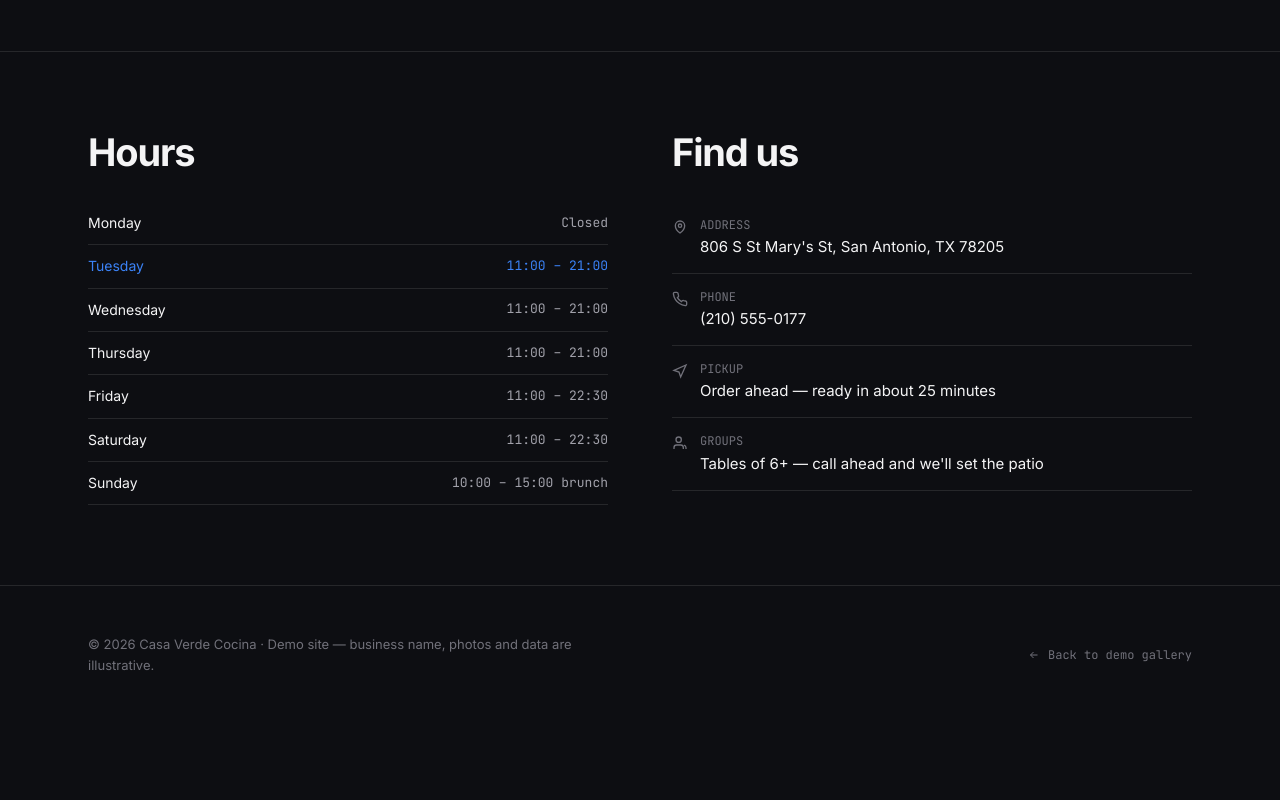
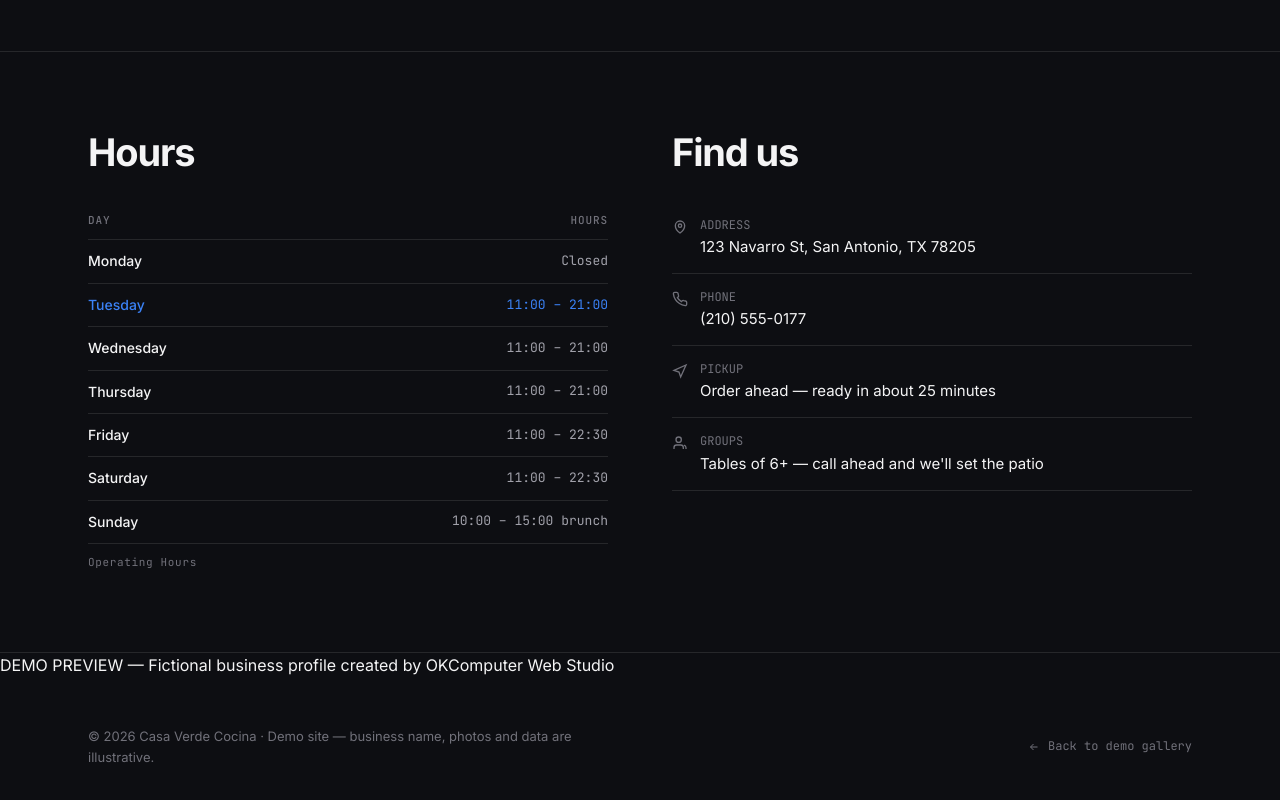
Before and after one commit to producedbymeex/okcomputer-agency, a plain HTML site: page app/restaurant.html in a window 1280 px wide. Shown: the part 2664-3464 px from the top of the page. Before the commit the page ends 3380 px from the top, so only its background shows below. Drawn offline with Linux system fonts and the light colour scheme.

Commit message:
feat: complete restaurant theme styling, semantic table, directions link, and demo badge

```diff
--- a/app/restaurant.html
+++ b/app/restaurant.html
@@ -11,7 +11,7 @@
 <link rel="stylesheet" href="assets/css/main.css">
 <style>:root { --accent: #3b82f6; }</style>
 </head>
-<body>
+<body class="theme-restaurant">
 
 <nav class="nav">
   <div class="container nav-inner">
@@ -50,6 +50,8 @@
     </div>
   </div>
 </header>
+
+<main id="main-content">
 
 <div class="metrics">
   <div class="container metrics-row">
@@ -111,26 +113,35 @@
         <h2 data-i18n="visitH">Hours</h2>
       </div>
       <table class="hours-table">
-        <tr data-day="mon"><td data-i18n="dayMon">Monday</td><td data-i18n="closed">Closed</td></tr>
-        <tr data-day="tue"><td data-i18n="dayTue">Tuesday</td><td>11:00 – 21:00</td></tr>
-        <tr data-day="wed"><td data-i18n="dayWed">Wednesday</td><td>11:00 – 21:00</td></tr>
-        <tr data-day="thu"><td data-i18n="dayThu">Thursday</td><td>11:00 – 21:00</td></tr>
-        <tr data-day="fri"><td data-i18n="dayFri">Friday</td><td>11:00 – 22:30</td></tr>
-        <tr data-day="sat"><td data-i18n="daySat">Saturday</td><td>11:00 – 22:30</td></tr>
-        <tr data-day="sun"><td data-i18n="daySun">Sunday</td><td data-i18n="brunch">10:00 – 15:00 brunch</td></tr>
+        <caption data-i18n="hoursCaption">Operating Hours</caption>
+        <thead>
+          <tr><th scope="col">Day</th><th scope="col">Hours</th></tr>
+        </thead>
+        <tbody>
+          <tr data-day="mon"><th scope="row" data-i18n="dayMon">Monday</th><td data-i18n="closed">Closed</td></tr>
+          <tr data-day="tue"><th scope="row" data-i18n="dayTue">Tuesday</th><td>11:00 – 21:00</td></tr>
+          <tr data-day="wed"><th scope="row" data-i18n="dayWed">Wednesday</th><td>11:00 – 21:00</td></tr>
+          <tr data-day="thu"><th scope="row" data-i18n="dayThu">Thursday</th><td>11:00 – 21:00</td></tr>
+          <tr data-day="fri"><th scope="row" data-i18n="dayFri">Friday</th><td>11:00 – 22:30</td></tr>
+          <tr data-day="sat"><th scope="row" data-i18n="daySat">Saturday</th><td>11:00 – 22:30</td></tr>
+          <tr data-day="sun"><th scope="row" data-i18n="daySun">Sunday</th><td data-i18n="brunch">10:00 – 15:00 brunch</td></tr>
+        </tbody>
       </table>
     </div>
     <div>
       <div class="section-head" style="margin-bottom:28px;">
         <h2 data-i18n="findH">Find us</h2>
       </div>
-      <div class="info-line"><svg width="16" height="16" viewBox="0 0 24 24" fill="none" stroke="currentColor" stroke-width="2"><path d="M12 21s-7-5.1-7-11a7 7 0 1 1 14 0c0 5.9-7 11-7 11z"/><circle cx="12" cy="10" r="2.5"/></svg><div><span class="lbl" data-i18n="lblAddress">ADDRESS</span><a href="#" data-demo-action="directions" data-i18n="addr">806 S St Mary's St, San Antonio, TX 78205</a></div></div>
+      <div class="info-line"><svg width="16" height="16" viewBox="0 0 24 24" fill="none" stroke="currentColor" stroke-width="2"><path d="M12 21s-7-5.1-7-11a7 7 0 1 1 14 0c0 5.9-7 11-7 11z"/><circle cx="12" cy="10" r="2.5"/></svg><div><span class="lbl" data-i18n="lblAddress">ADDRESS</span><a href="https://maps.google.com/?q=123+Navarro+St+San+Antonio+TX" target="_blank" rel="noopener" class="info-line-val" data-i18n="valAddr">123 Navarro St, San Antonio, TX 78205</a></div></div>
       <div class="info-line"><svg width="16" height="16" viewBox="0 0 24 24" fill="none" stroke="currentColor" stroke-width="2"><path d="M22 16.9v3a2 2 0 0 1-2.2 2 19.8 19.8 0 0 1-8.6-3.1 19.5 19.5 0 0 1-6-6A19.8 19.8 0 0 1 2.1 4.2 2 2 0 0 1 4.1 2h3a2 2 0 0 1 2 1.7c.1 1 .4 2 .7 2.9a2 2 0 0 1-.4 2.1L8.1 10a16 16 0 0 0 6 6l1.3-1.3a2 2 0 0 1 2.1-.4c.9.3 1.9.6 2.9.7a2 2 0 0 1 1.6 2z"/></svg><div><span class="lbl" data-i18n="lblPhone">PHONE</span><a href="tel:+12105550177" data-i18n="phone">(210) 555-0177</a></div></div>
       <div class="info-line"><svg width="16" height="16" viewBox="0 0 24 24" fill="none" stroke="currentColor" stroke-width="2"><path d="M3 11l18-8-8 18-2.5-7.5z"/></svg><div><span class="lbl" data-i18n="lblOrder">PICKUP</span><span data-i18n="order">Order ahead — ready in about 25 minutes</span></div></div>
       <div class="info-line"><svg width="16" height="16" viewBox="0 0 24 24" fill="none" stroke="currentColor" stroke-width="2"><path d="M17 21v-2a4 4 0 0 0-4-4H7a4 4 0 0 0-4 4v2"/><circle cx="10" cy="7" r="4"/><path d="M21 21v-2a4 4 0 0 0-3-3.87"/></svg><div><span class="lbl" data-i18n="lblGroup">GROUPS</span><span data-i18n="groups">Tables of 6+ — call ahead and we'll set the patio</span></div></div>
     </div>
   </div>
 </section>
+
+<div class="demo-badge" data-i18n="demo_badge">DEMO PREVIEW — Fictional business profile created by OKComputer Web Studio</div>
+</main>
 
 <footer class="footer">
   <div class="container footer-inner">
@@ -179,7 +190,9 @@ window.I18N = {
     lblOrder: "PICKUP", order: "Order ahead — ready in about 25 minutes",
     lblGroup: "GROUPS", groups: "Tables of 6+ — call ahead and we'll set the patio",
     footP: "© 2026 Casa Verde Cocina · Demo site — business name, photos and data are illustrative.",
-    backGallery: "Back to demo gallery", abCall: "Call now", abOrder: "Order pickup"
+    backGallery: "Back to demo gallery", abCall: "Call now", abOrder: "Order pickup",
+    hoursCaption: "Operating Hours",
+    demo_badge: "DEMO PREVIEW — Fictional business profile created by OKComputer Web Studio"
   },
   es: {
     navMenu: "Menú", navReviews: "Reseñas", navVisit: "Horarios y ubicación", navOrder: "Pedir", otherLang: "EN",
@@ -214,7 +227,9 @@ window.I18N = {
     lblOrder: "RECOGER", order: "Pida con anticipación — listo en unos 25 minutos",
     lblGroup: "GRUPOS", groups: "Mesas de 6+ — llame con anticipación y preparamos el patio",
     footP: "© 2026 Casa Verde Cocina · Sitio demo — nombre, fotos y datos son ilustrativos.",
-    backGallery: "Volver a la galería", abCall: "Llamar", abOrder: "Pedir"
+    backGallery: "Volver a la galería", abCall: "Llamar", abOrder: "Pedir",
+    hoursCaption: "Horario de atención",
+    demo_badge: "VISTA PREVIA DEMO — Perfil comercial ficticio creado por OKComputer Web Studio"
   }
 };
 </script>
```
